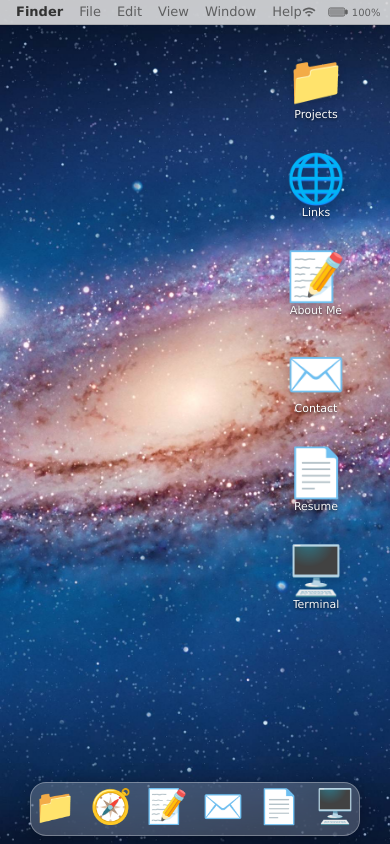
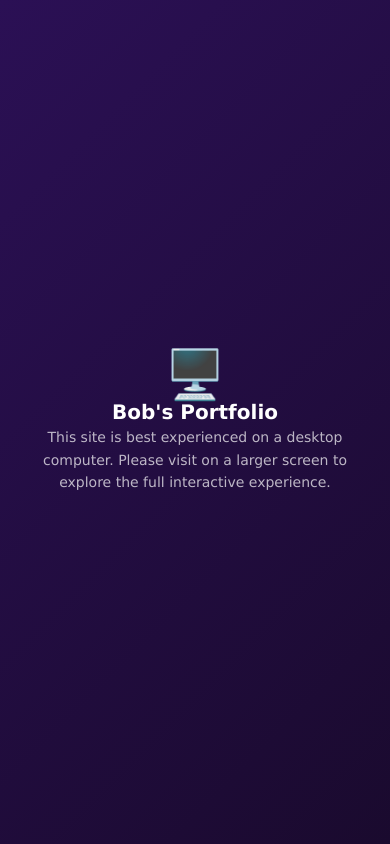
Before and after one commit to bobzhangtech/test-site, a React (Vite) app: page / in a window 390 px wide. Built offline with nearby package versions, Linux system fonts and the light colour scheme.

Commit message:
Add mobile warning message

```diff
--- a/src/App.tsx
+++ b/src/App.tsx
@@ -10,7 +10,19 @@ export default function App() {
 
   return (
     <>
-      <div className="relative w-screen h-screen overflow-hidden">
+      {/* Mobile message */}
+      <div className="md:hidden fixed inset-0 z-[99999] flex flex-col items-center justify-center px-8 text-center"
+        style={{ background: 'linear-gradient(135deg, #2b1055 0%, #1a0a2e 100%)' }}
+      >
+        <div className="text-5xl mb-6">🖥️</div>
+        <h1 className="text-white text-xl font-semibold mb-3">Bob's Portfolio</h1>
+        <p className="text-white/70 text-sm leading-relaxed max-w-xs">
+          This site is best experienced on a desktop computer. Please visit on a larger screen to explore the full interactive experience.
+        </p>
+      </div>
+
+      {/* Desktop UI */}
+      <div className="relative w-screen h-screen overflow-hidden hidden md:block">
         <Desktop />
         <MenuBar />
         {booted && <WindowManager />}
```
